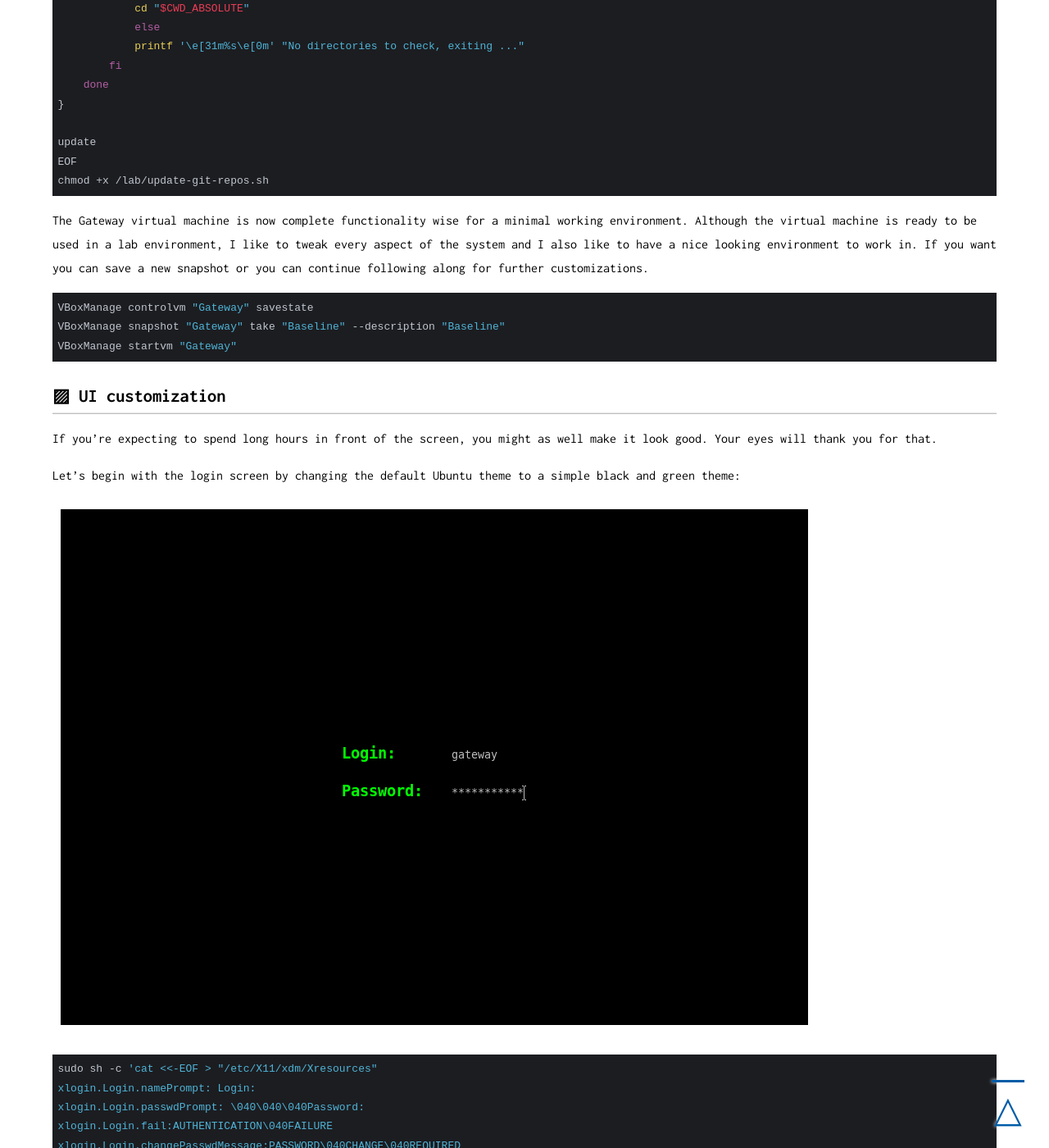
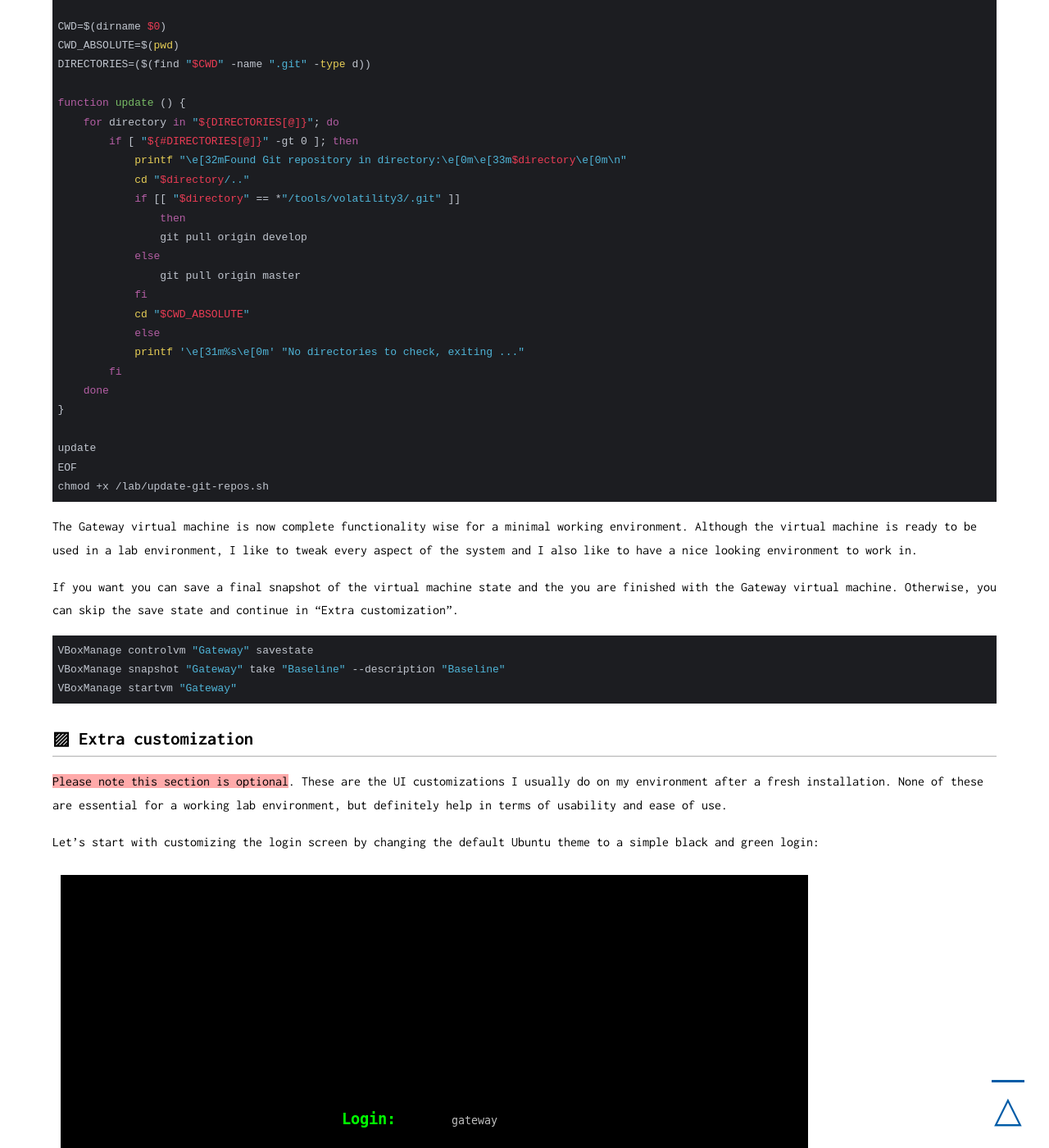
Before and after one commit to qwertzy-antonio-godinho/qwertzy-antonio-godinho.github.io, a Jekyll site: the page built from _posts/2021-02-08-Malware-Lab-Part-1-The-Gateway.md, in a window 1280 px wide and 1400 px high, scrolled down 45551 px. Shown: the whole window at 82% size. Built offline with Jekyll 4.4.1, drawn with Linux system fonts in a browser that asks for light colours; some of the changed text lies outside the part shown.

Commit message:
ui customizations

```diff
--- a/_posts/2021-02-08-Malware-Lab-Part-1-The-Gateway.md
+++ b/_posts/2021-02-08-Malware-Lab-Part-1-The-Gateway.md
@@ -945,7 +945,7 @@ Symlink your desired location and server to establish a connection to during the
 
 The entire lab network is going to be managed by a shell script, so we can switch beetween an "Internal" simulated netwwork or an "External" network with access to the Internet through a VPN.
 
-With the help of PolarProxy it is possible to decrypt encrypted TLS network traffic. To be able to do this we need to use iptables rules to manage network traffic redirection. We'll also use PolarProxy's Pcap-over-IP feature to send the decrypted network traffic to Wireshark in real time.
+With the help of PolarProxy it is possible to decrypt encrypted TLS network traffic. To be able to do this we need to use iptables rules to manage network traffic redirection. We'll also use PolarProxy's Pcap-over-IP feature to send the decrypted network traffic to Wireshark for real time visualization of the network traffic.
 
 The following image details how the management of the lab environment network is done. Bash scripts are marked in bright yellow, processes are highlighted in bright green, services in yellow, iptables in blue, network interfaces in red, IP forwarding in pink and PolarProxy configuration in dark green:
 
@@ -1426,17 +1437,19 @@ EOF
 chmod +x /lab/update-git-repos.sh
 </code></pre>
 
-The Gateway virtual machine is now complete functionality wise for a minimal working environment. Although the virtual machine is ready to be used in a lab environment, I like to tweak every aspect of the system and I also like to have a nice looking environment to work in. If you want you can save a new snapshot or you can continue following along for further customizations.
+The Gateway virtual machine is now complete functionality wise for a minimal working environment. Although the virtual machine is ready to be used in a lab environment, I like to tweak every aspect of the system and I also like to have a nice looking environment to work in.
+
+If you want you can save a final snapshot of the virtual machine state and the you are finished with the Gateway virtual machine. Otherwise, you can skip the save state and continue in "Extra customization".
 
 <pre><code class="bash">VBoxManage controlvm "Gateway" savestate
 VBoxManage snapshot "Gateway" take "Baseline" --description "Baseline"
 VBoxManage startvm "Gateway"</code></pre>
 
-# UI customization
-
-If you're expecting to spend long hours in front of the screen, you might as well make it look good. Your eyes will thank you for that.
-
-Let's begin with the login screen by changing the default Ubuntu theme to a simple black and green theme:
+# Extra customization
+
+<span class="highlight-red">Please note this section is optional</span>. These are the UI customizations I usually do on my environment after a fresh installation. None of these are essential for a working lab environment, but definitely help in terms of usability and ease of use.
+
+Let's start with customizing the login screen by changing the default Ubuntu theme to a simple black and green login:
 
 ![](../assets/lab-part-1/gateway-xdm.png)
 
@@ -1467,7 +1480,7 @@ xlogin.Login.hiColor:black
 xlogin.Login.shdColor:black
 EOF'</code></pre>
 
-Second item in the list is to find a good font. [Zekton](https://typodermicfonts.com/zekton/) is a great free font which is easy to read and has a fantastic style when combined with Mononoki monospaced makes a great UI. And what's best about these fonts is that they look good with any size and resolution.
+Second item in the list is to find a good font. [Zekton](https://typodermicfonts.com/zekton/) is a great free font which is easy to read and works really well with Mononoki monospaced font.
 
 <pre><code class="bash">mkdir -p ~/.fonts &&
 wget https://www.1001fonts.com/download/zekton-free.zip -P ~/.fonts && unzip ~/.fonts/zekton-free.zip -d ~/.fonts && rm ~/.fonts/zekton-free.zip</code></pre>
@@ -1475,7 +1488,7 @@ wget https://www.1001fonts.com/download/zekton-free.zip -P ~/.fonts && unzip ~/.
 ![](../assets/lab-part-1/gateway-font.png)
 ## Nano text editor
 
-What can I say, was never a vi man, even less an emacs man:
+Regarding text editors, I use Visual Studio Code to look at code, micro as the terminal text editor and as a fallback I use nano. The following are settings I apply to nano text editor:
 
 ![](../assets/lab-part-1/gateway-nano.png)
 
@@ -1495,6 +1508,8 @@ set keycolor yellow
 EOF</code></pre>
 
 ## Dunst notifications
+
+Desktop notifications are displayed through dunst. These are the settings I use:
 
 ![](../assets/lab-part-1/gateway-dunst.png)
 
@@ -1584,15 +1599,24 @@ EOF</code></pre>
 obconf | Openbox UI configuration manager for themes and general Openbox settings
 adwaita-icon-theme-full | Icon theme for Gtk based applications
 kde-style-breeze | Theme engine for Qt based applications
+plymouth, plymouth-label | Provides a flicker-free graphical boot process
 qt5ct | Qt based applications UI configuration manager
 
-<pre><code class="bash">sudo apt -y install obconf adwaita-icon-theme-full kde-style-breeze qt5ct --no-install-recommends</code></pre>
+<pre><code class="bash">sudo apt -y install obconf adwaita-icon-theme-full kde-style-breeze qt5ct plymouth plymouth-label --no-install-recommends</code></pre>
+
+I'm using the following plymouth theme in my Gateway virtual machine:
+
+![](https://raw.githubusercontent.com/adi1090x/files/master/plymouth-themes/previews/73.gif)
+
+<pre><code class="bash">LOCATION="$HOME/plymouth-themes" && mkdir -p "$LOCATION" && wget https://github.com/adi1090x/plymouth-themes/archive/master.zip -P "$LOCATION" && unzip "$LOCATION"/master.zip -d "$LOCATION" && sudo cp -r "$LOCATION/plymouth-themes-master/pack_4/splash" /usr/share/plymouth/themes/ && sudo update-alternatives --install /usr/share/plymouth/themes/default.plymouth default.plymouth /usr/share/plymouth/themes/splash/splash.plymouth 100 && sudo update-alternatives --config default.plymouth && sudo sed -ie 's/GRUB_CMDLINE_LINUX=.*/GRUB_CMDLINE_LINUX="quiet splash"/' /etc/default/grub && sudo update-initramfs -u && rm -rf "$LOCATION"</code></pre>
+
+This github repository has lots of really good looking plymouth themes [https://github.com/adi1090x/plymouth-themes](https://github.com/adi1090x/plymouth-themes). If you prefer to use some other theme, then change the instructions above accordingly.
 
 Openbox Window Manager can be easily configured with "obconf". The theme I use is available here:
 
 <pre><code class="bash">git clone https://github.com/qwertzy-antonio-godinho/orekah-openbox-theme.git ~/.themes</code></pre>
 
-## Further UI customization
+## Over the top UI customization
 
 <span class="highlight-red">Note that the following commands will introduce an increase in system resources usage, a fullscreen 3D screensaver is used as desktop background and a composite window manager is used to render the desktop surface. If you don't have the hardware power to support this or don't want to waste precious CPU cycles, then you should skip this<span>.
 
```
Also changed, not shown: other parts of _posts/2021-02-08-Malware-Lab-Part-1-The-Gateway.md (+11 -0 lines).
